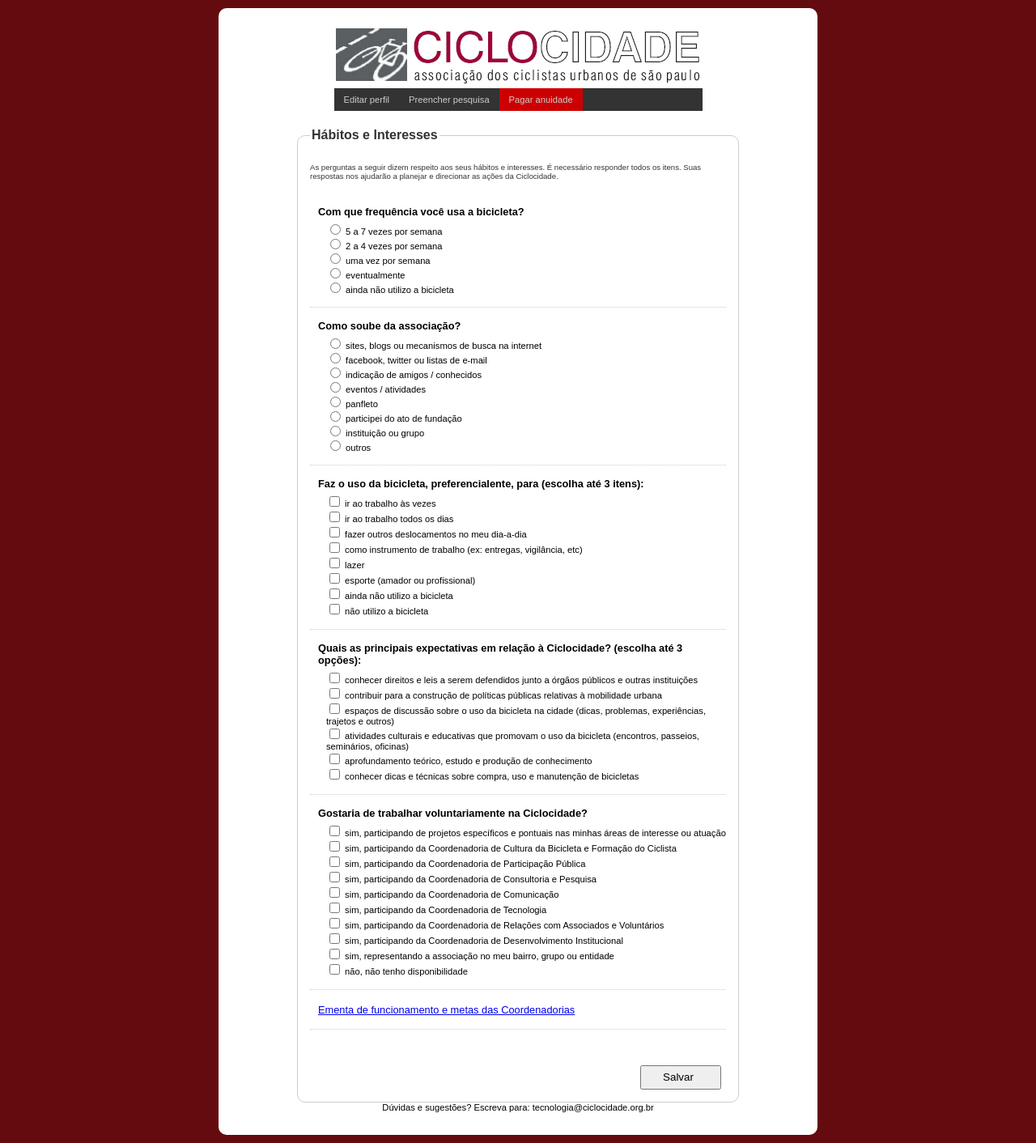
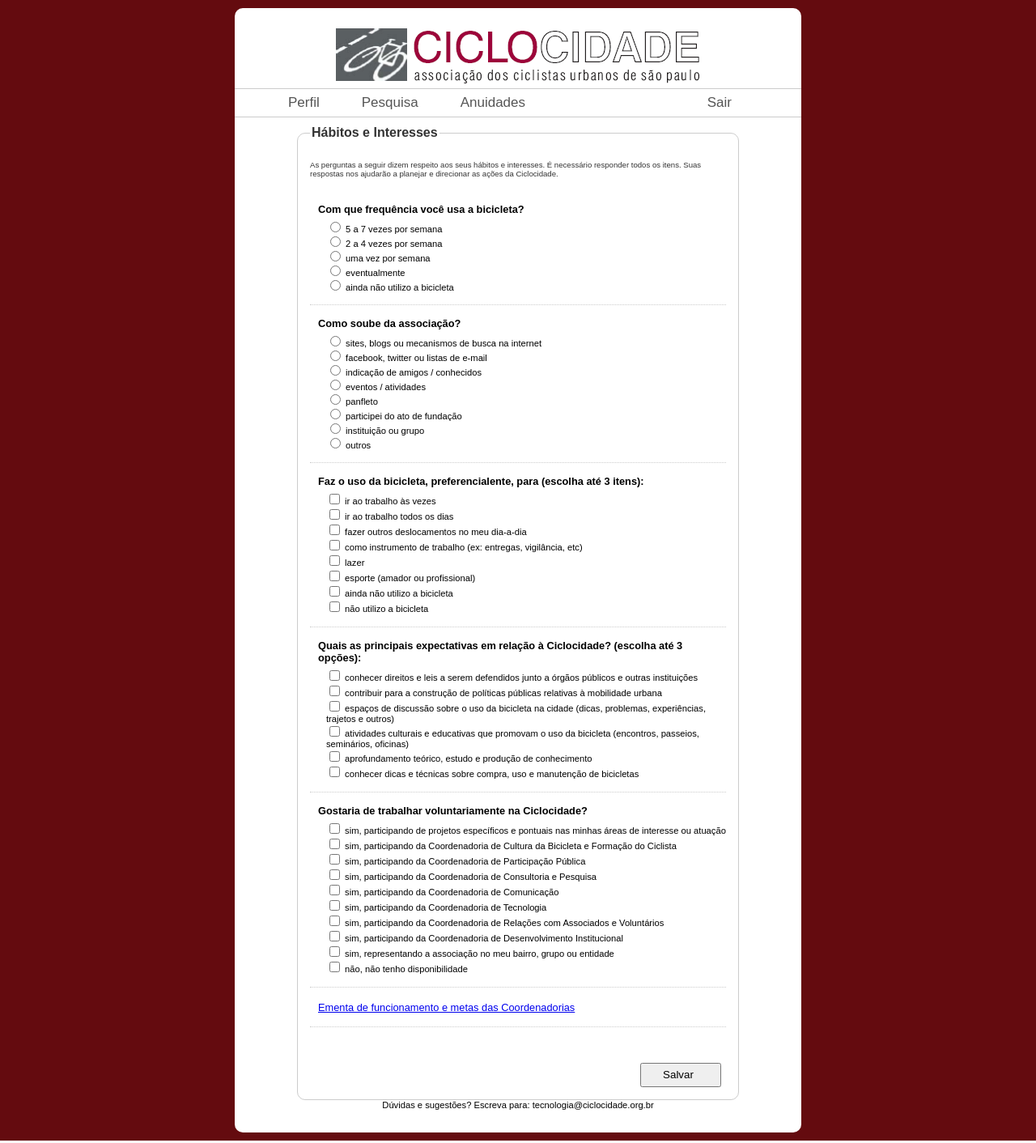
Before and after one commit to ciclocidade/andy, a Django app: template andy/cadastro/templates/survey.html in a window 1280 px wide. Shown: the whole page at 81% size. Run offline with Django 3.2, Linux system fonts and the light colour scheme; the template is opened without the code that fills it: values that come from a table or form of the project are taken from there, others are empty; the visitor is signed in with stand-in values (Sample User, id 1); parts of the project's set-up code (start-up, migrations or seed data) failed here and were passed over.

Commit message:
ajustes no css / html do menu

```diff
--- a/andy/static/css/style.css
+++ b/andy/static/css/style.css
@@ -15,19 +15,26 @@
 	border-radius: 10px;
 	margin-top: 10px;
 	margin-bottom: 10px;
-	padding: 20px;
+	padding-top: 20px;
+	padding-bottom: 20px;
 
 }
 
 div#content {
-	margin-top:50px;
+	padding-left: 20px;
+	padding-right: 20px;
 	clear:both;
 }
 
 div#header {
 	position: relative;
+	width:700px;
+	margin-left: auto;
+	margin-right: auto;
+}
+
+div#header-logo {
 	width:455px;
-	height:78px;
 	margin-left: auto;
 	margin-right: auto;
 }
@@ -45,10 +52,10 @@
 }
 
 ul.messages {
-	width: 550px;
+	width: 500px;
 	margin-left: auto;
 	margin-right: auto;
-	margin-top: 45px;
+	clear: both;
 	list-style-type: none;
 	padding: 0px;
 	font-size: 0.7em;
@@ -101,44 +108,49 @@
 
 /* MENU by Igor on 2011-07-26 */
 
-#menu {
-	background: #333;
+div#menu {
 	float: left;
+	width: 700px;
+	margin-left: auto;
+	margin-right: auto;
+	margin-bottom: 10px;
+	border-top: 1px solid #ccc;
+	border-bottom: 1px solid #ccc;
+}
+div#menu ul {
 	list-style: none;
 	margin: 0;
-	padding: 0;
-	width: 100%;
+	width: 600px;
+	margin-left: auto;
+	margin-right: auto;
+	float: left;
 }
-#menu li {
+
+div#menu ul li {
+	display: inline;
 	float: left;
-	font-size: 0.7em;
-	margin: 0;
-	padding: 0;
 }
-#menu a {
-	background: #333;
-	color: #ccc;
-	display: block;
+
+div#menu ul li#logout {
+	float: right;
+}
+
+div#menu ul li a {
+	padding: 6px 25px;
+    	/* visual do link */
+    	color: #555;
+	font: 17px ArialNueva, arial, verdana, tahoma, helvetica, sans-serif;
+    	text-decoration: none;
+	font-weight:normal;
 	float: left;
-	margin: 0;
-	padding: 8px 12px;
-	text-decoration: none;
-	font-weight:normal;
+	border: 1px solid #fff;
 }
-#menu a:hover {
-	background: #ccc;
-	color: #640B0F;
-	padding-bottom: 8px;
-	border-width: 0 0 3px 0;
-	border-style: solid;
-	border-color: #640B0F;
-	}
-#menu li.menu_destaque a {
-	background: #cc0000;
+
+div#menu ul li a:hover {
+	color: #963E3F;
+	border: 1px solid #640B0F;
 }
-#menu li.menu_destaque a:hover {
-	background: #ccc;
-}
+
 
 /* COORDENADORIAS */
 
--- a/andy/templates/base.html
+++ b/andy/templates/base.html
@@ -22,19 +22,20 @@
 <body>
 <div id="main">
     <div id="header">
-	    	<div id="header_logo">
+	    	<div id="header-logo">
 			<a href="{% url index %}"><img src="{{ STATIC_URL }}imgs/logo.png" /></a>
-			{% if user.is_authenticated %}
-			<ul id="menu">
-			   <li><a href="{% url cadastro_profile %}" title="Editar seu perfil de associado">Editar perfil</a></li>
-			   <li><a href="{% url cadastro_survey %}" title="Preencher pesquisa de hábitos e interesses">Preencher pesquisa</a></li>
-			   <li class="menu_destaque">
-				<a href="#" title="Sua associacão estará completa após a confirmação do pagamento da anuidade!">Pagar anuidade</a>
-			   </li>
-		       </ul>
-                       {% endif %}
 		</div>
     </div>
+    {% if user.is_authenticated %}
+    <div id="menu">
+      <ul>
+       <li><a href="{% url cadastro_profile %}" title="Editar seu perfil de associado">Perfil</a></li>
+       <li><a href="{% url cadastro_survey %}" title="Preencher pesquisa de hábitos e interesses">Pesquisa</a></li>
+       <li><a href="#" title="Sua associacão estará completa após a confirmação do pagamento da anuidade!">Anuidades</a></li>
+       <li id="logout"><a href="#">Sair</a></li>
+      </ul>
+    </div>
+    {% endif %}
     {% if messages %}
     <ul class="messages">
 	    {% for message in messages %}
```
